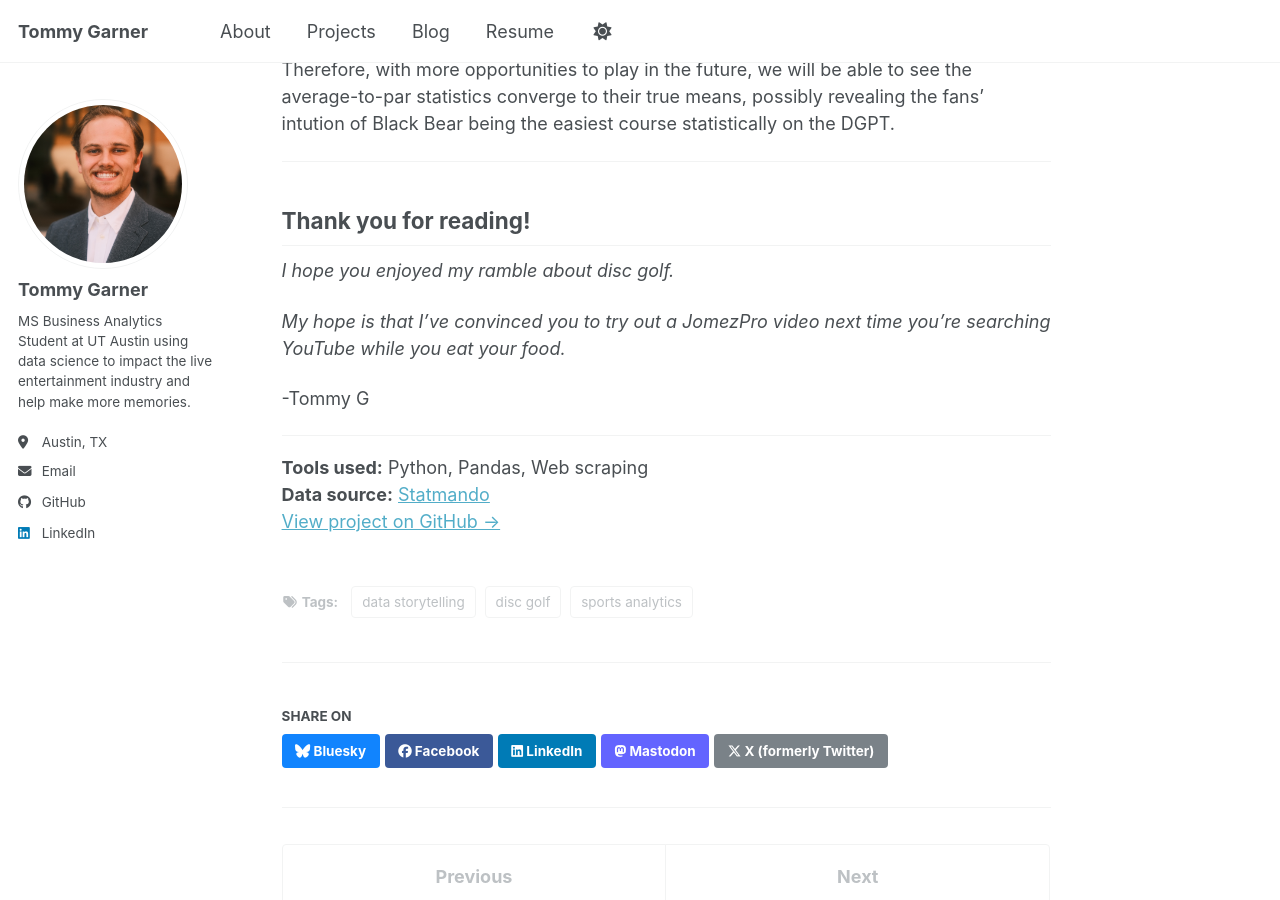
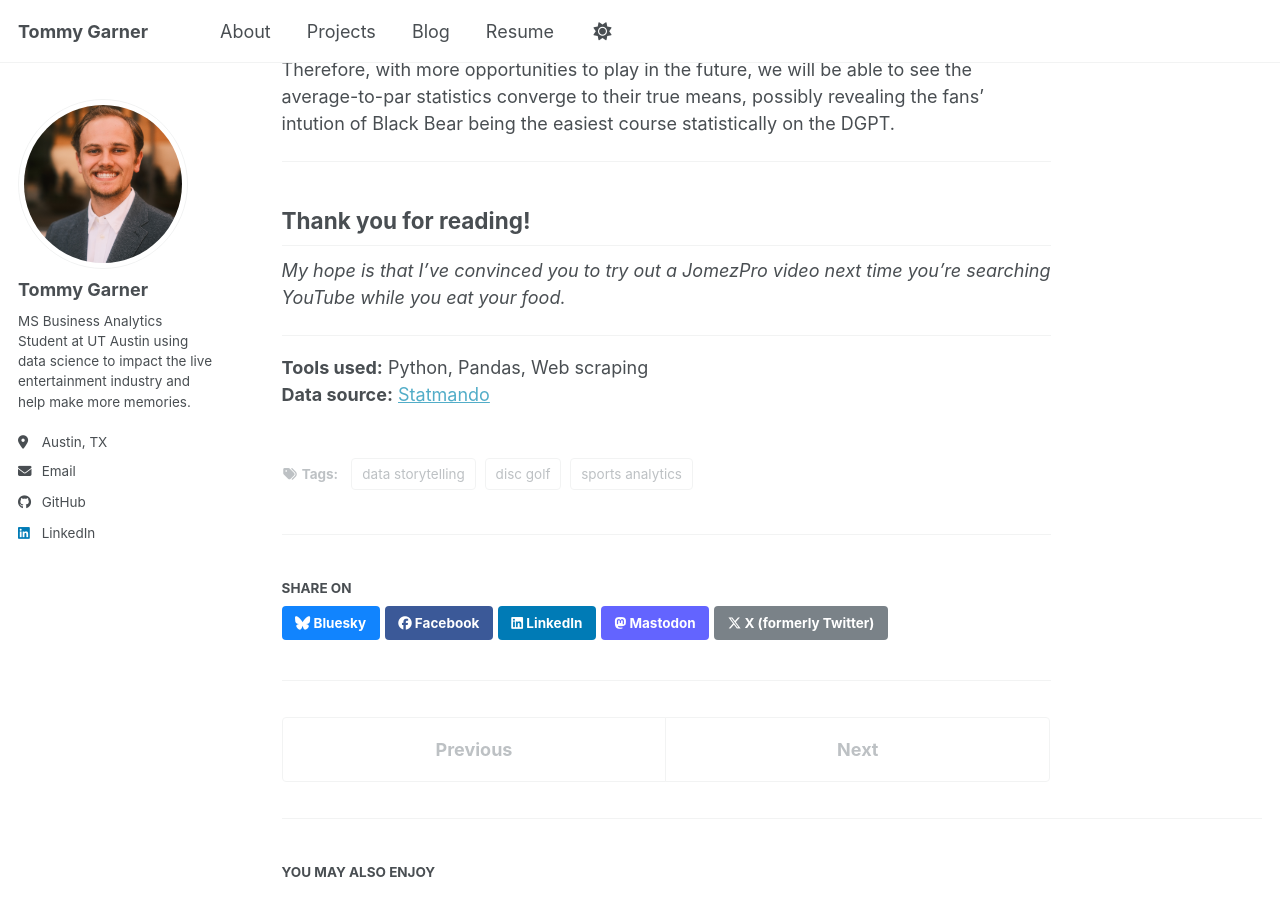
Before and after one commit to tommygarner/tommygarner.github.io, a Jekyll site: the page built from _posts/2025-08-24-scoring-the-dgpt.md, in a window 1280 px wide and 900 px high, scrolled down 6542 px. Built offline with Jekyll 4.4.1, drawn with Linux system fonts in a browser that asks for light colours; a script bundle is joined from its source files by our own code; library files that are not in the unit come from our copies.

Commit message:
Revise closing remarks in scoring the dgpt post
Removed personal remarks and streamlined closing section.

```diff
--- a/_posts/2025-08-24-scoring-the-dgpt.md
+++ b/_posts/2025-08-24-scoring-the-dgpt.md
@@ -155,13 +155,8 @@ This is largely due to the amount of times each course has been played. The Blac
 
 ## Thank you for reading!
 
-*I hope you enjoyed my ramble about disc golf.*
-
 *My hope is that I've convinced you to try out a JomezPro video next time you're searching YouTube while you eat your food.*
-
--Tommy G
 
 ---
 **Tools used:** Python, Pandas, Web scraping
 **Data source:** [Statmando](https://statmando.com)
-[View project on GitHub →](https://github.com/tommygarner)
```
